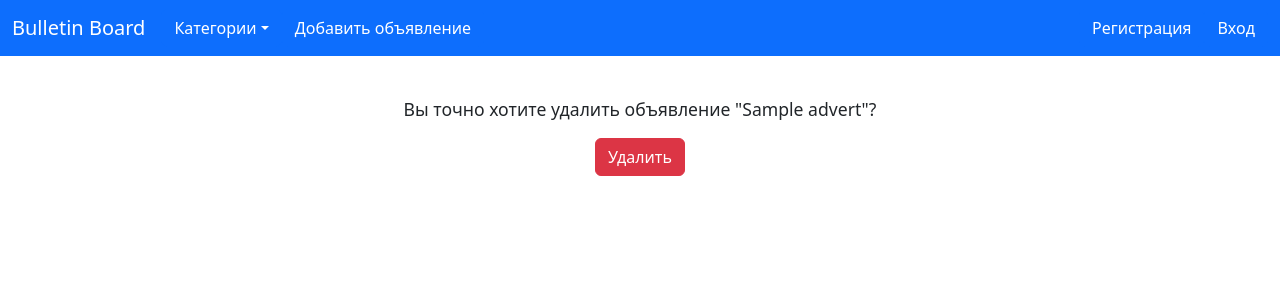
After one commit to vilyakhovetz/bulletin_board, a Django app: page /advert/1/delete/ in a window 1280 px wide. The commit adds this page. Shown: the top 300 px of the page. Run offline with Django 4.2, Linux system fonts and the light colour scheme; tables that the repository leaves empty hold one stand-in row (values such as "Sample post").

Commit message:
Advert delete button

```diff
--- /dev/null
+++ b/adverts/templates/adverts/delete_advert.html
@@ -0,0 +1,25 @@
+{% extends 'base.html'%}
+
+{% block title %}
+    Вход в учетную запись
+{% endblock %}
+
+{% block content %}
+<div class="container text-left" style="padding-top:20px">
+    <div class="row">
+        <div class="col-md-6 offset-md-3">
+            <div class="container text-center">
+                <form method="post" style="padding:20px">
+                    {% csrf_token %}
+                    <div class="mb-3">
+                        <text style="font-size:110%"> Вы точно хотите удалить объявление "{{ object }}"? </text>
+                    </div>
+                    <div class="mb-3">
+                        <input type="submit" class="btn btn-danger" value="Удалить">
+                    </div>
+                </form>
+            </div>
+        </div>
+    </div>
+</div>
+{% endblock %}
--- a/adverts/urls.py
+++ b/adverts/urls.py
@@ -9,4 +9,5 @@ urlpatterns = [
     path('advert/<int:pk>/', AdvertDetailView.as_view(), name='advert_detail'),
     path('my_adverts/', MyAdvertsView.as_view(), name='my_adverts'),
     path('advert/<int:advert_pk>/update/', advert_update_view, name='update_advert'),
+    path('advert/<int:pk>/delete/', AdvertDeleteView.as_view(), name='delete_advert'),
               ] + static(settings.MEDIA_URL, document_root=settings.MEDIA_ROOT)
--- a/adverts/views.py
+++ b/adverts/views.py
@@ -1,9 +1,10 @@
-from django.views.generic import ListView, DetailView
+from django.views.generic import ListView, DetailView, DeleteView
 from adverts.models import *
 from django.core.paginator import Paginator
 from django.contrib.auth.decorators import login_required
 from django.shortcuts import render, redirect
 from adverts.forms import AdvertCreateForm
+from django.urls import reverse_lazy
 
 
 def adverts_list_view(request):
@@ -109,3 +110,9 @@ def advert_update_view(request, advert_pk):
 
     return render(request, 'adverts/update_advert.html',
                   {'form': form, 'category': category, 'values': values, 'advert': advert})
+
+
+class AdvertDeleteView(DeleteView):
+    model = Advert
+    template_name = 'adverts/delete_advert.html'
+    success_url = reverse_lazy('my_adverts')
```
Also changed, not shown: adverts/templates/adverts/advert_detail.html (+9 -1 lines).
